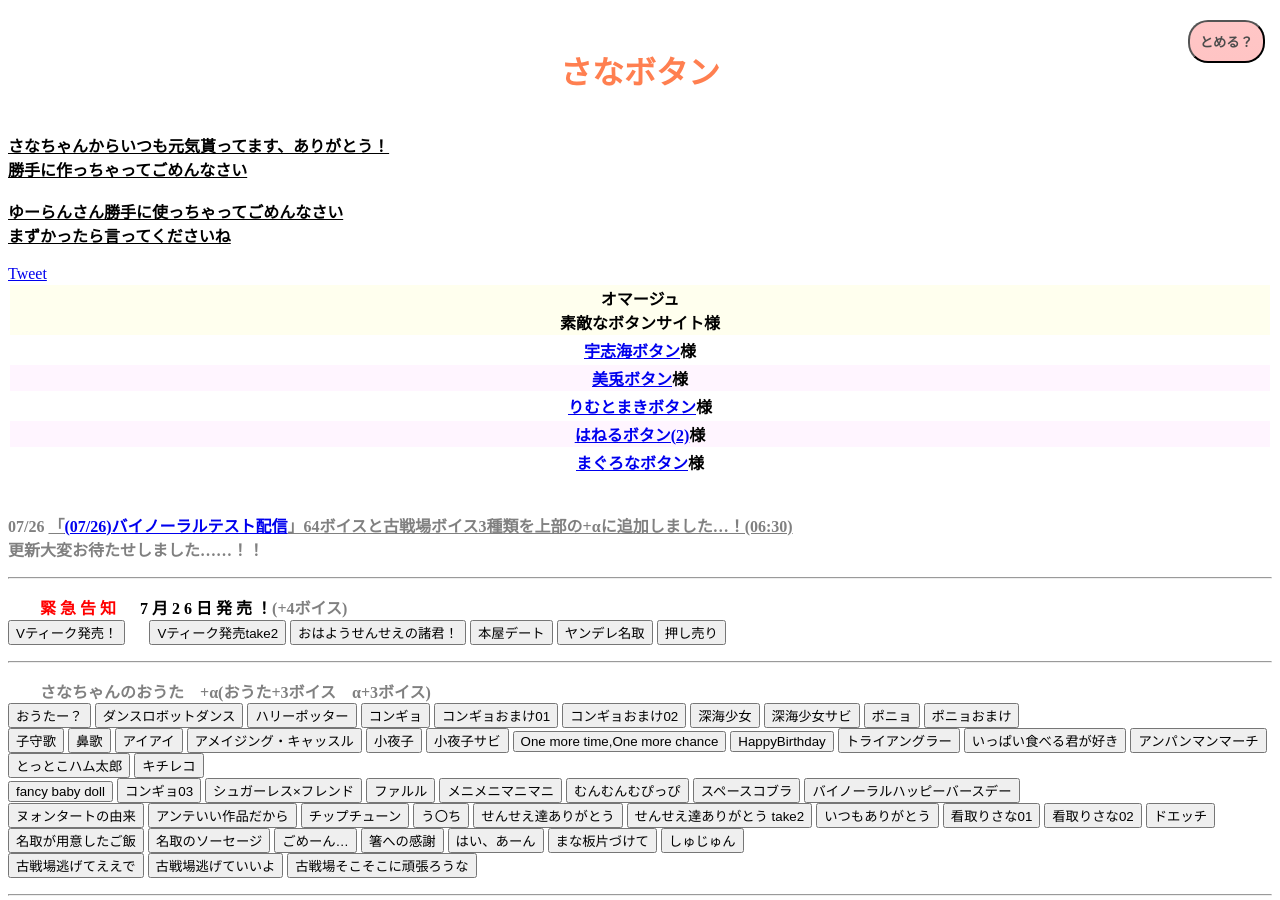
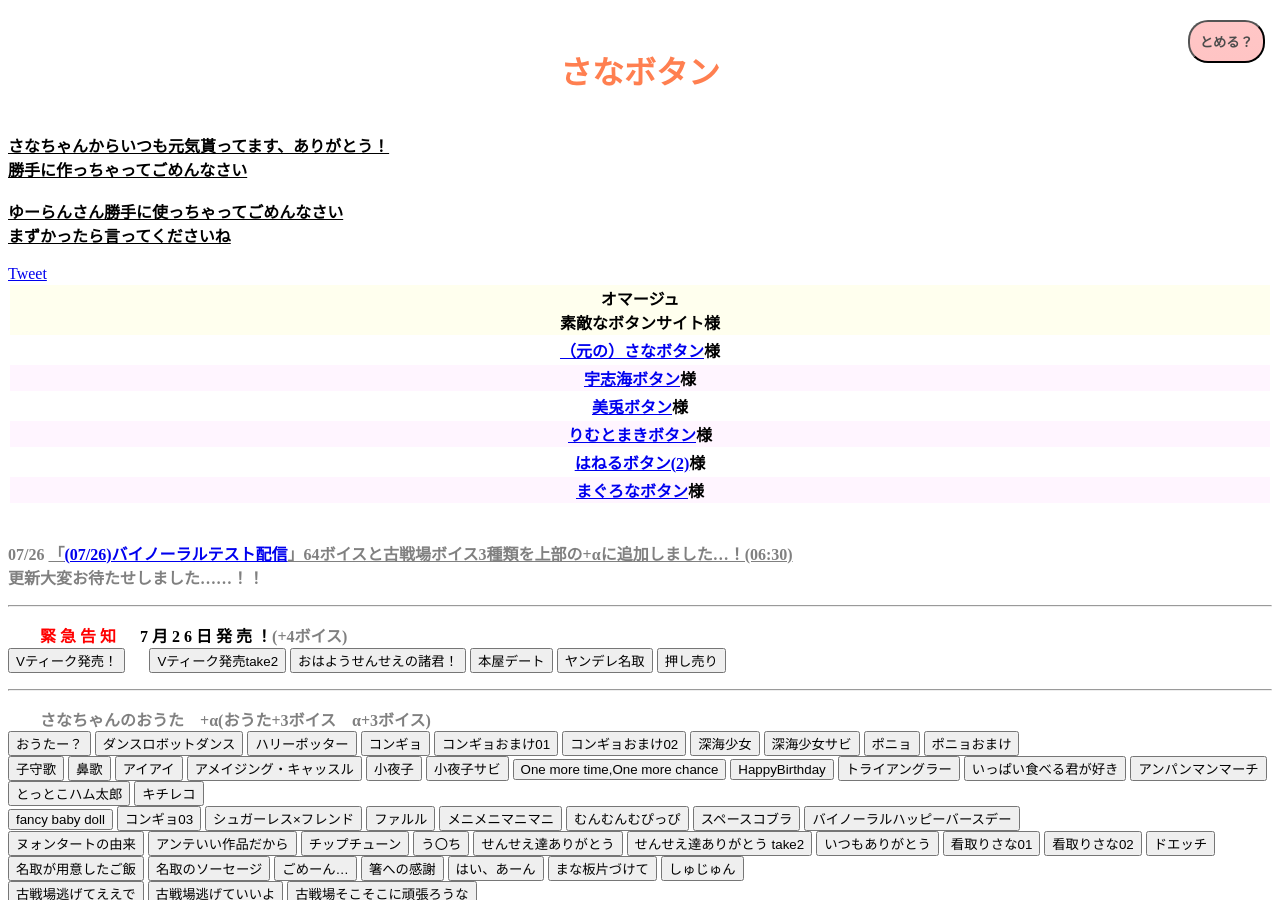
Before and after one commit to sanabutton/sanabutton.github.io, a Jekyll site: the page index.html, which Jekyll copies as it is, in a window 1280 px wide and 900 px high. Built offline with Jekyll 4.4.1, drawn with Linux system fonts in a browser that asks for light colours; nearby versions of some CDN libraries; comment, search, counter and statistics services are not loaded.

Commit message:
オリジナルのさなボタンへのリンクを追加

```diff
--- a/index.html
+++ b/index.html
@@ -38,6 +38,8 @@
         <th>オマージュ<br>素敵なボタンサイト様</th>
         </thead>
         <tbody>
+        <tr>
+            <th><a href="http://sanabutton.ojaru.jp">（元の）さなボタン</a>様
         <tr>
             <th><a href="http://ushiumi.ichiya-boshi.net/">宇志海ボタン</a>様
         <tr>
```
